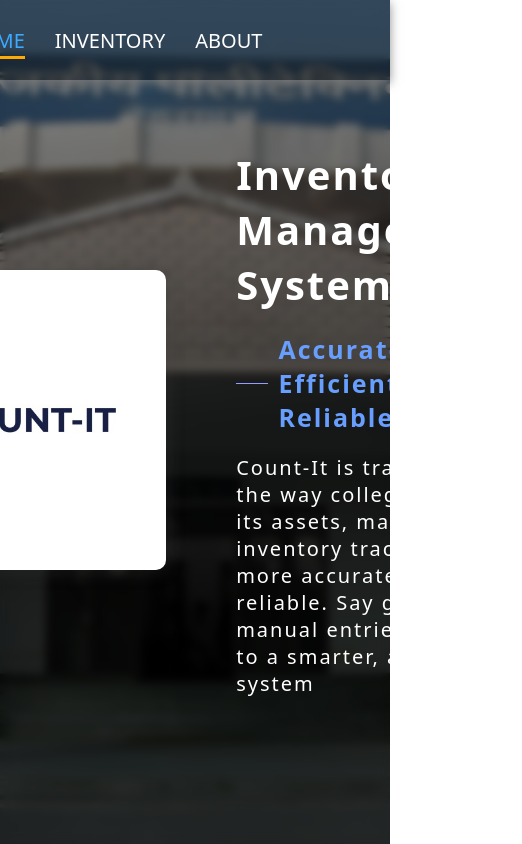
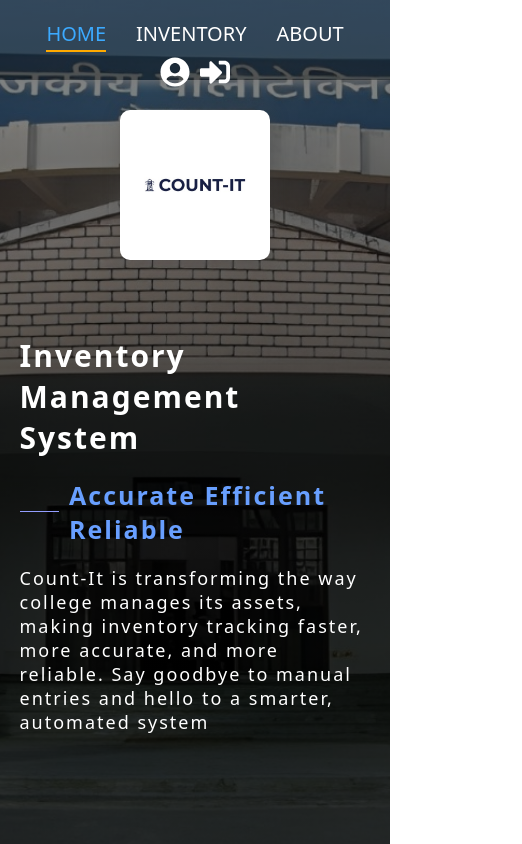
Before and after one commit to Abhinav-Sharmaaaa/Count-It, a React (Create React App) app: page / in a window 390 px wide. Shown: the whole page, 522 px wide, since content can reach past the window. Built offline with nearby package versions, Linux system fonts and the light colour scheme.

Commit message:
added responsiveness for landing and about us page

```diff
--- a/src/Styles/about.css
+++ b/src/Styles/about.css
@@ -1,9 +1,9 @@
-.about-layout{
+.about-layout {
   height: 100vh;
   overflow: auto;
 }
 
-.about-body{
+.about-body {
   margin-top: 80px;
   background-color: #f9f9f9;
   letter-spacing: 2px;
@@ -62,10 +62,11 @@
 
 #logo {
   max-width: 100%;
-  height: 600px;
+  height: auto;  /* Maintain aspect ratio */
   box-shadow: 0 4px 8px rgba(0, 0, 0, 0.1);
   margin: 20px 0;
   border-radius: 10px;
+  object-fit: contain;  /* Ensure the image fits within its container */
 }
 
 /* Responsive Design */
--- a/src/Styles/header.css
+++ b/src/Styles/header.css
@@ -1,4 +1,11 @@
-.contain-box{
+body, html {
+    margin: 0;
+    padding: 0;
+    overflow-x: hidden;  /* Prevent horizontal scrolling */
+    height: 100%;
+  }
+
+  .contain-box {
     height: 80px;
     width: 100%;
     position: absolute;
@@ -6,13 +13,13 @@
     z-index: 10;
   }
 
-.header{
+  .header {
     height: 100%;
     width: 100%;
     display: flex;
-    justify-content: center;
+    justify-content: space-between;  /* Improved alignment */
     align-items: center;
-    gap: 25vw;
+    padding: 0 20px;  /* Added padding */
     box-sizing: border-box;
     font-size: 20px;
     text-transform: uppercase;
@@ -20,45 +27,49 @@
     box-shadow: 0 3px 10px #7e7c7cd4;
     background-color: #0000005f;
   }
-.header-logo{
+
+  .header-logo {
     height: 60px;
     width: 60px;
     border-radius: 50%;
     overflow: hidden;
   }
-.header-logo img{
+
+  .header-logo img {
     height: 100%;
     width: 100%;
     object-fit: cover;
-    scale: 1.4;
+    transform: scale(1.4);
   }
-.header a{
+
+  .header a {
     position: relative;
     padding-bottom: 5px;
   }
 
-.tabs{
+  .tabs {
     font-family: system-ui, -apple-system, BlinkMacSystemFont, 'Segoe UI', Roboto, Oxygen, Ubuntu, Cantarell, 'Open Sans', 'Helvetica Neue', sans-serif;
     list-style: none;
     display: flex;
     justify-content: center;
     align-items: center;
-    gap: 10rem;
+    gap: 2rem;  /* Adjusted gap for responsiveness */
   }
 
-.user-tab{
+  .user-tab {
     display: flex;
     justify-content: center;
     gap: 30px;
   }
-.profile-tab{
+
+  .profile-tab {
     display: flex;
     justify-content: center;
-    gap: 40px;
+    gap: 20px;  /* Adjusted gap */
     align-items: center;
   }
 
-.Active-tab::after{
+  .Active-tab::after {
     content: "";
     height: 2.5px;
     width: 100%;
@@ -70,20 +81,47 @@
     animation: tab-anim .2s ease-in;
   }
 
-.Active-tab{
+  .Active-tab {
     color: rgb(60, 170, 255);
   }
 
-.tabs a:hover, span :hover{
+  .tabs a:hover, .tabs span:hover {
     color: rgb(60, 170, 255);
     transition-duration: .3s;
   }
 
-@keyframes tab-anim{
-    0%{
+  @keyframes tab-anim {
+    0% {
       width: 0;
     }
-    100%{
+    100% {
       width: 100%;
     }
   }
+
+  /* Responsive Design */
+  @media (max-width: 768px) {
+    .header {
+      flex-direction: column;
+      padding: 10px;
+      gap: 10px;  /* Adjust gap for smaller screens */
+    }
+
+    .tabs {
+      flex-direction: column;
+      gap: 10px;  /* Adjust gap for smaller screens */
+    }
+
+    .profile-tab {
+      gap: 10px;  /* Adjust gap for smaller screens */
+    }
+
+    .header-logo {
+      height: 40px;
+      width: 40px;
+    }
+
+    .header-logo img {
+      transform: scale(1.2);
+    }
+  }
--- a/src/Styles/home.css
+++ b/src/Styles/home.css
@@ -1,4 +1,11 @@
-.hero{
+body, html {
+    margin: 0;
+    padding: 0;
+    overflow-x: hidden;  /* Prevent horizontal scrolling */
+    height: 100%;
+  }
+
+  .hero {
     height: 100vh;
     width: 100%;
     background-image: url('../../public/Images/college.jpg');
@@ -8,57 +15,56 @@
     z-index: 2;
   }
 
-.hero::after{
+  .hero::after {
     content: "";
     height: 100%;
     width: 100%;
     background: linear-gradient(
       360deg,
-    rgba(0, 0, 0, 0.7) 50% ,
-    rgba(33, 33, 33, 0.491));
-
+      rgba(0, 0, 0, 0.7) 50%,
+      rgba(33, 33, 33, 0.491)
+    );
     position: absolute;
     top: 0;
     left: 0;
     z-index: 1;
   }
 
-.detail-container{
+  .detail-container {
     position: relative;
     height: 100%;
-    /* width: 100%; */
-    backdrop-filter: blur(4px);
     display: flex;
+    flex-direction: column;
     justify-content: center;
     align-items: center;
     gap: 18vw;
     color: rgb(255, 255, 255);
     letter-spacing: 2px;
-    padding: 0 20vw;
+    padding: 0 5vw;  /* Adjust padding for responsiveness */
     z-index: 10;
   }
 
-.logo img{
-    height: 300px;
-    width: 300px;
+  .logo img {
+    height: 150px;
+    width: 150px;
     border-radius: 10px;
     box-shadow: 1px 1px 15px 3px rgba(64, 62, 62, 0.267);
   }
 
-.appDescription{
+  .appDescription {
     display: flex;
     flex-direction: column;
     gap: 20px;
     font-family: system-ui, -apple-system, BlinkMacSystemFont, 'Segoe UI', Roboto, Oxygen, Ubuntu, Cantarell, 'Open Sans', 'Helvetica Neue', sans-serif;
   }
 
-.appDescription span{
+  .appDescription span {
     height: 1px;
     width: 50px;
     background-color: #939eff;
   }
 
-.appDescription h3{
+  .appDescription h3 {
     color: #689fff;
     font-size: 25px;
     display: flex;
@@ -66,11 +72,49 @@
     gap: 10px;
   }
 
-.appDescription h1{
-    font-size: 40px;
+  .appDescription h1 {
+    font-size: 30px;
     margin: 0;
   }
 
-.appDescription p{
+  .appDescription p {
+    font-size: 18px;
+  }
+
+  /* Responsive Design */
+  @media (min-width: 768px) {
+    .detail-container {
+      flex-direction: row;
+      justify-content: center;
+      align-items: center;
+      padding: 0 15vw;  /* More padding for larger screens */
+    }
+
+    .logo img {
+      height: 250px;
+      width: 250px;
+    }
+
+    .appDescription h1 {
+      font-size: 40px;
+    }
+
+    .appDescription p {
       font-size: 20px;
     }
+  }
+
+  @media (min-width: 1024px) {
+    .logo img {
+      height: 300px;
+      width: 300px;
+    }
+
+    .appDescription h1 {
+      font-size: 50px;
+    }
+
+    .appDescription p {
+      font-size: 22px;
+    }
+  }
```
Lines whose indentation alone changed are shown as unchanged.
